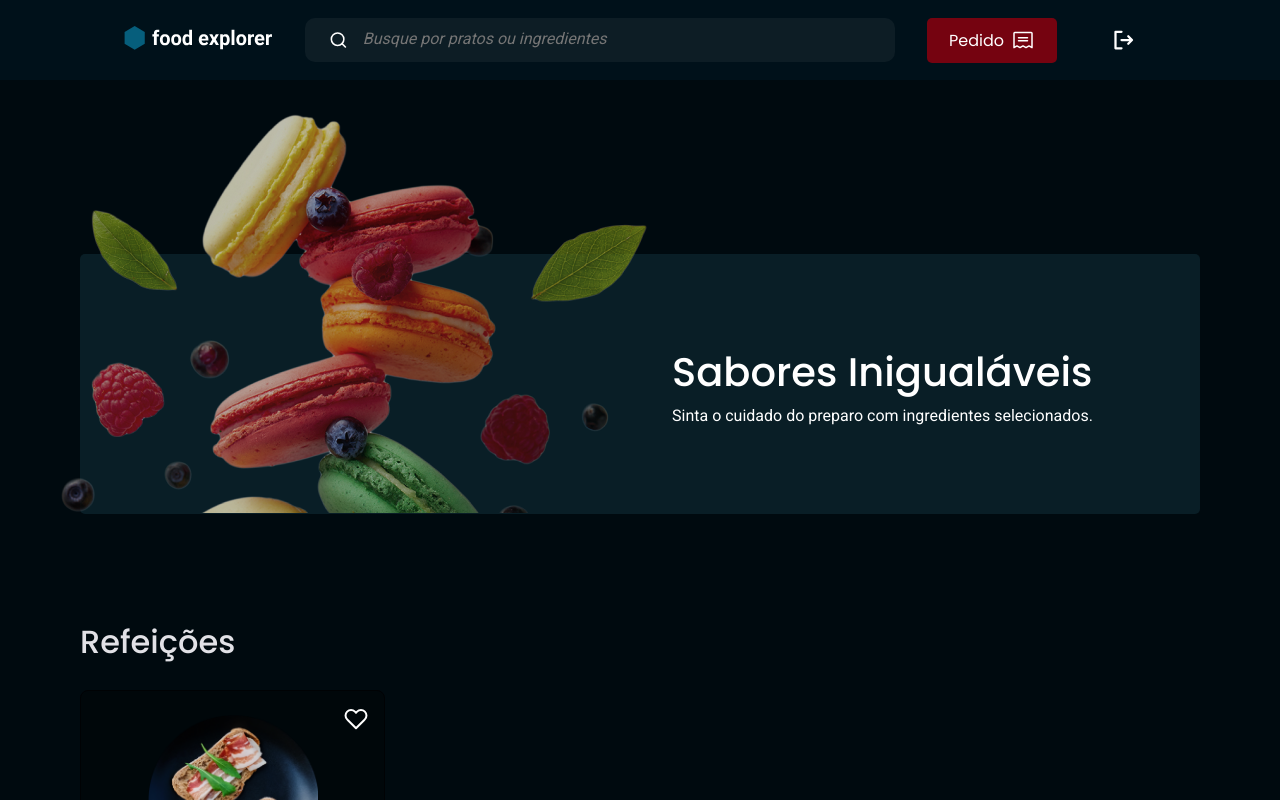
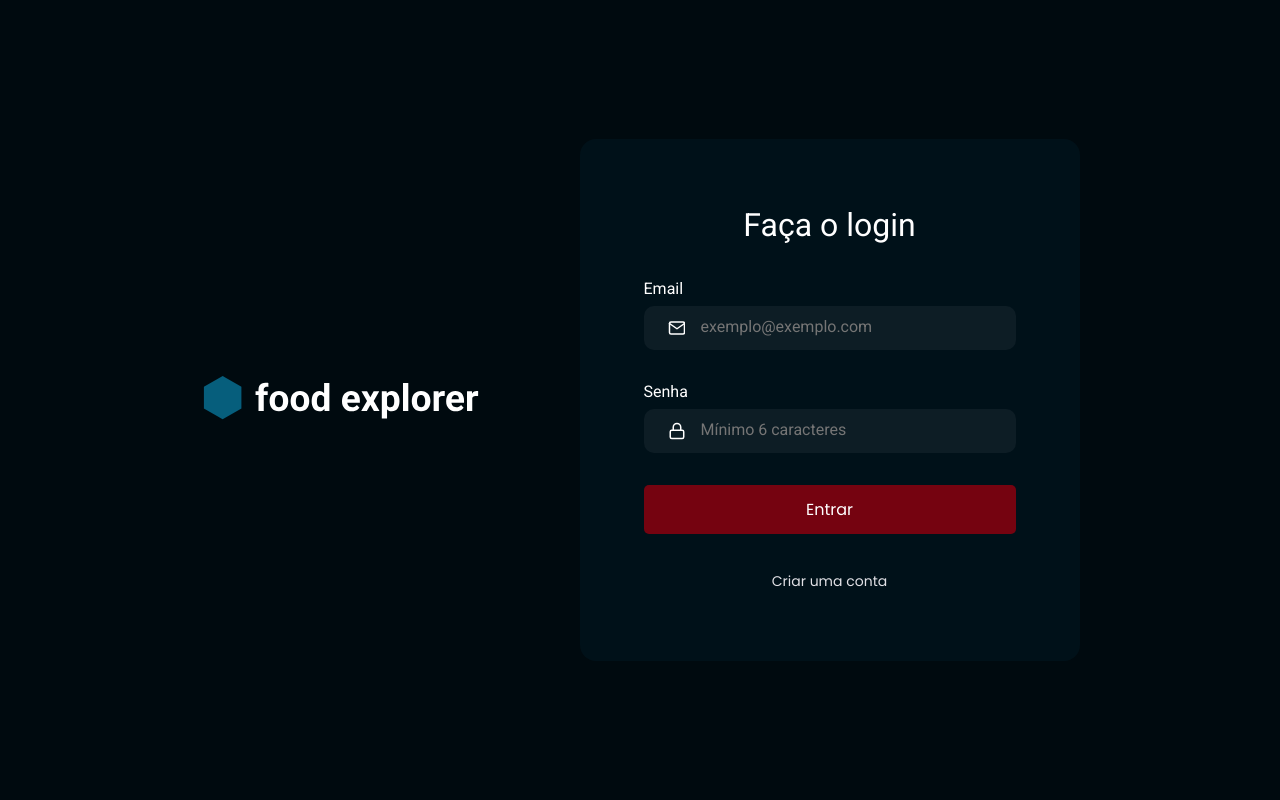
Before and after one commit to TallesGuerra/Front-FoodExplorer-, a React (Vite) app: page / in a window 1280 px wide. Shown: the top 800 px of the page. Built offline with nearby package versions, Linux system fonts and the light colour scheme.

Commit message:
app.routes config; auth.routes created

```diff
--- a/src/main.jsx
+++ b/src/main.jsx
@@ -5,10 +5,7 @@
 import theme from "./styles/theme";
 import GlobalStyles from "./styles/global";
 
-import { Home } from "./pages/Home";
-import { EditDish } from "./pages/EditDish";
-import { DishDetails } from "./pages/DishDetails";
-import { AddDish } from "./pages/AddDish";
+import { Routes } from "./routes";
 
 
 
@@ -17,7 +14,7 @@
   <StrictMode>
      <ThemeProvider theme={theme}>
       <GlobalStyles/>
-       <Home />
+       <Routes />
 
      </ThemeProvider>
 
--- a/src/routes/app.routes.jsx
+++ b/src/routes/app.routes.jsx
@@ -11,8 +11,8 @@
         <Routes>
             <Route path="/" element={<Home />} />
             <Route path="/addDish" element={<AddDish />} />
-            <Route path="/dishDetails" element={<DishDetails />} />
-            <Route path="/editDish/:id" element={<EditDish />} />
+            <Route path="/details/:id" element={<DishDetails />} />
+            <Route path="/edit/:id" element={<EditDish />} />
         </Routes>
     );
 }
--- /dev/null
+++ b/src/routes/auth.routes.jsx
@@ -0,0 +1,15 @@
+import {Routes, Route } from 'react-router-dom';
+
+import{ SignIn } from '../pages/SignIn';
+import{ SignUp } from '../pages/SignUp';
+
+
+
+export function AuthRoutes(){
+    return(
+        <Routes>
+            <Route path="/" element={<SignIn />} />
+            <Route path="/register" element={<SignUp />} />
+        </Routes>
+    );
+}
--- a/src/routes/index.jsx
+++ b/src/routes/index.jsx
@@ -1,11 +1,12 @@
 import { BrowserRouter } from "react-router-dom";
 
 import { AppRoutes } from "./app.routes";
+import { AuthRoutes } from "./auth.routes";
 
 export function Routes(){
     return(
         <BrowserRouter>
-            <AppRoutes />
+            <AuthRoutes />
         </BrowserRouter>
     );
 }
```
